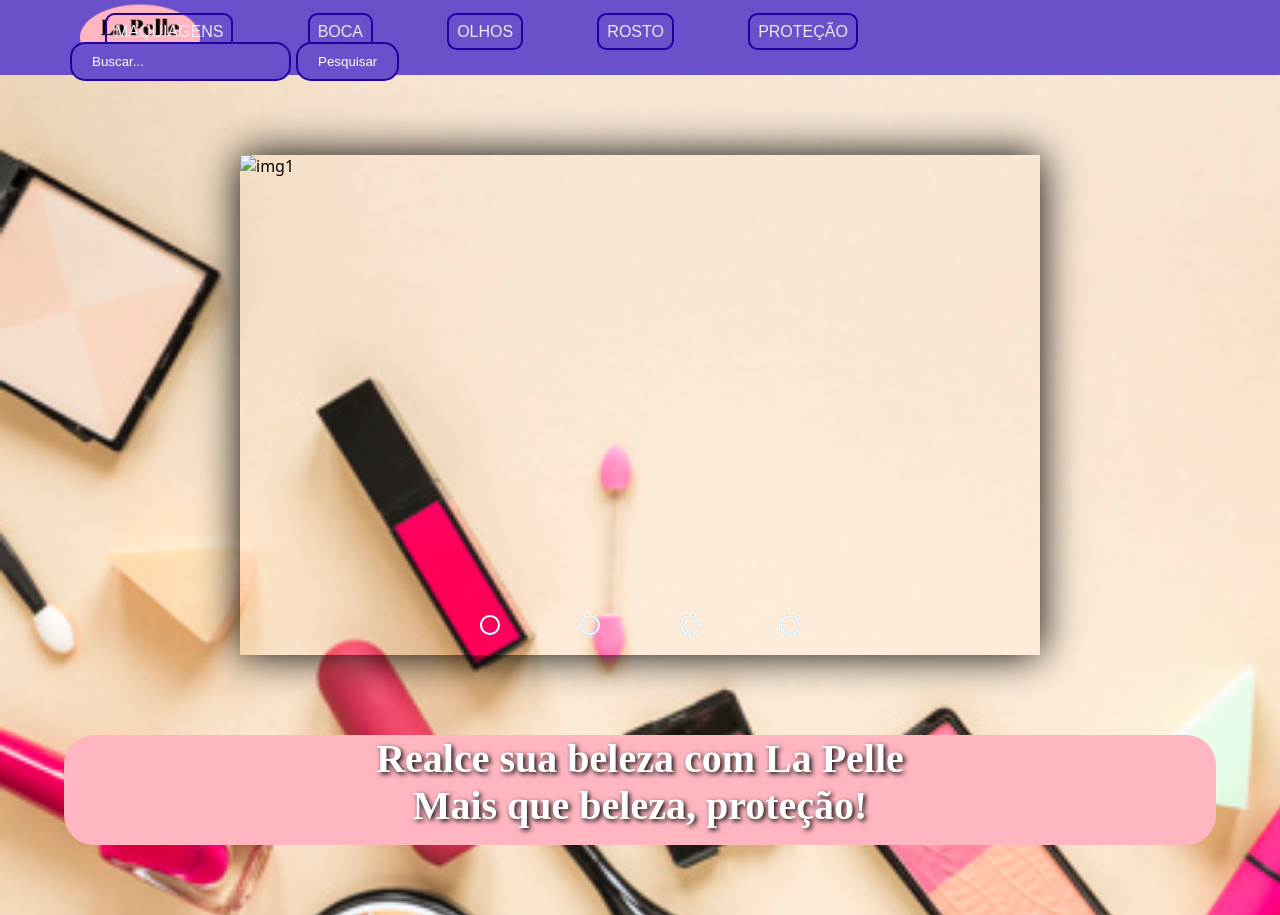
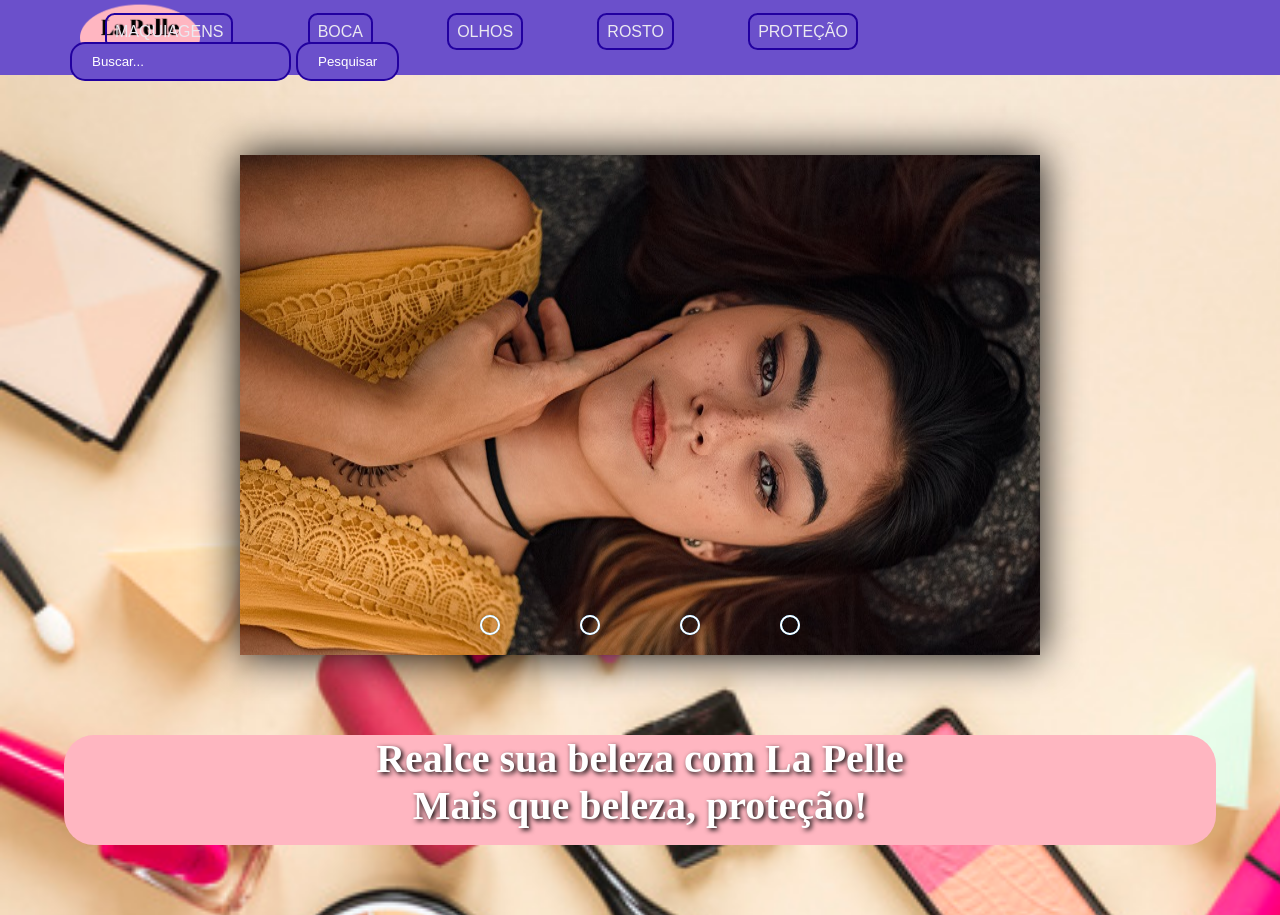
Before and after one commit to lucascostafreitas26/Projeto-La-Pelle, a plain HTML site: page index.html in a window 1280 px wide. Shown: the top 915 px of the page. Drawn offline with Linux system fonts and the light colour scheme; a script that the page names is missing; files whose address does not match are found by name.

Commit message:
Update index.html

```diff
--- a/index.html
+++ b/index.html
@@ -33,7 +33,7 @@
             <input type="radio" name="radio-btn" id="radio4">
             <!---->
             <div class="slide first">
-                <img src="/Projeto La Pelle/img/img01.jpg" alt="img1">
+                <img src="img/img01.jpg" alt="img1">
             </div>
             <div class="slide">
                 <img src="/Projeto La Pelle/img/img02.jpg" alt="img2">
```
